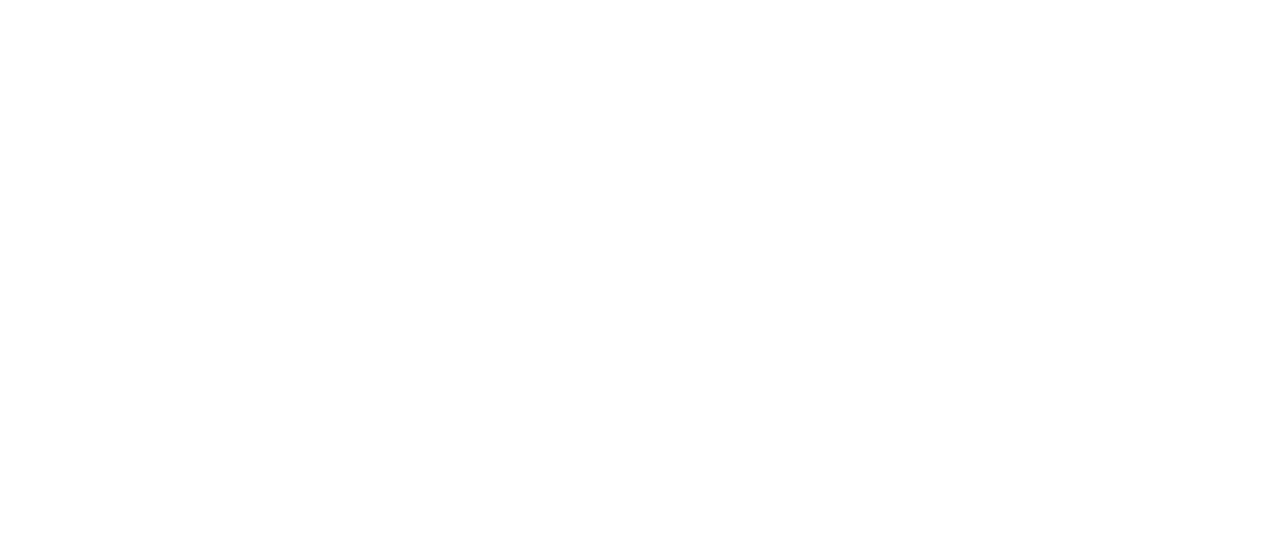
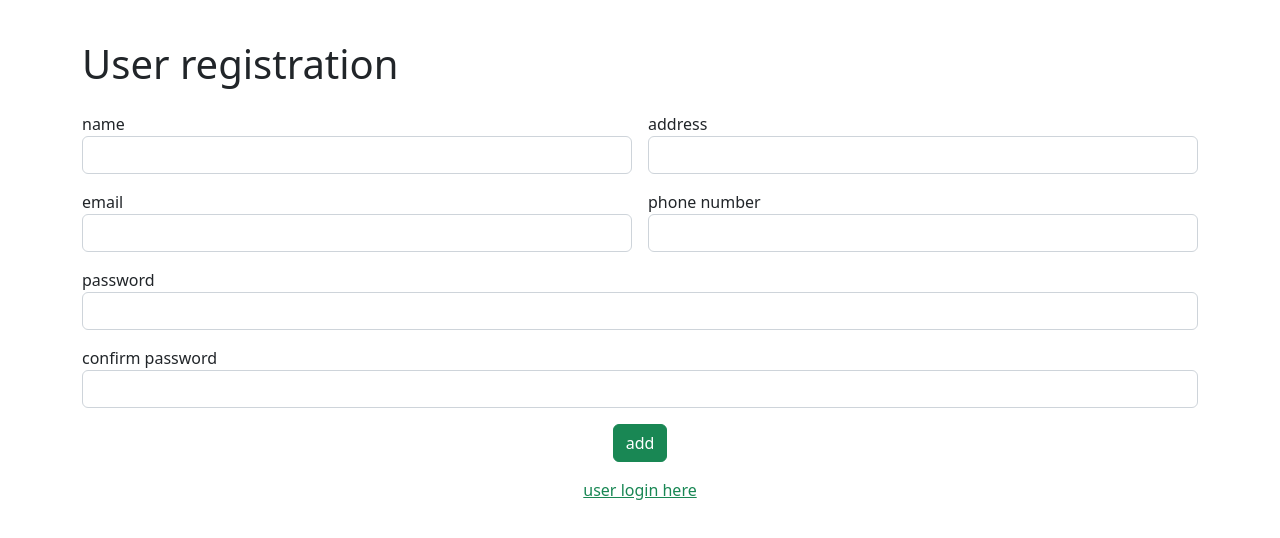
Before and after one commit to krishnanunnijp/shopping-cart-angular-app-2, an Angular app: page /signup in a window 1280 px wide. Before the commit this address led to /. Shown: the top 538 px of the page. Built offline with nearby package versions, Linux system fonts and the light colour scheme.

Commit message:
registration added

```diff
--- a/src/app/admin-login/admin-login.component.html
+++ b/src/app/admin-login/admin-login.component.html
@@ -17,10 +17,10 @@
                     <a (click)="login()" class="btn btn-info">login</a>
                 </div>
                 <div class="col-12 col-sm-12 col-md-12 col-lg-12 col-xl-12 col-xxl-12 text-center">
-                    <a href="" class="link-success">sign up here</a>
+                    <a href="/signup" class="link-success">sign up here</a>
                 </div>
                 <div class="col-12 col-sm-12 col-md-12 col-lg-12 col-xl-12 col-xxl-12 text-center">
-                    <a href="" class="link-success">user login  here</a>
+                    <a href="/user" class="link-success">user login  here</a>
                 </div>
 
             </div>
--- a/src/app/api.service.ts
+++ b/src/app/api.service.ts
@@ -7,5 +7,10 @@
 export class ApiService {
 
   constructor(private http:HttpClient) { }
-
+  addUser=(value:any)=>{
+    return this.http.post("http://localhost:8080/addUser",value)
+  }
+  fetchPassword=(value2:any)=>{
+    return this.http.post("http://localhost:8080/password",value2)
+  }
 }
--- /dev/null
+++ b/src/app/register-user/register-user.component.html
@@ -0,0 +1,41 @@
+<div class="container">
+    <div class="row">
+        <div class="col col-12 col-sm-12 col-md-12 col-lg-12 col-xl-12 col-xxl-12">
+            <div class="row g-3 mt-4">
+                <div class="col-12 col-sm-12 col-md-12 col-lg-12 col-xl-12 col-xxl-12">
+                    <h1> User registration</h1>
+                </div>
+                <div class="col col-12 col-sm-6 col-md-6 col-lg-6 col-xl-6 col-xxl-6">
+                    <label for="" class="forem-label"> name</label>
+                    <input name="name" [(ngModel)]="name" type="text" class="form-control">
+                </div>
+                <div class="col col-12 col-sm-6 col-md-6 col-lg-6 col-xl-6 col-xxl-6">
+                    <label for="" class="forem-label">address</label>
+                    <input  name="address" [(ngModel)]="address" type="text" class="form-control">
+                </div>
+                <div class="col col-12 col-sm-6 col-md-6 col-lg-6 col-xl-6 col-xxl-6">
+                    <label for="" class="forem-label">email</label>
+                    <input name="email" [(ngModel)]="email"  type="text" class="form-control">
+                </div>
+                <div class="col col-12 col-sm-6 col-md-6 col-lg-6 col-xl-6 col-xxl-6">
+                    <label for="" class="forem-label">phone number</label>
+                    <input name="phoneNumber" [(ngModel)]="phoneNumber" type="text" class="form-control">
+                </div>
+                <div class="col col-12 col-sm-12 col-md-12 col-lg-12 col-xl-12 col-xxl-12">
+                    <label for="" class="forem-label">password</label>
+                    <input name="password" [(ngModel)]="password" type="password" class="form-control">
+                </div>
+                <div class="col col-12 col-sm-12 col-md-12 col-lg-12 col-xl-12 col-xxl-12">
+                    <label for="" class="forem-label">confirm password</label>
+                    <input name="confirm_password" [(ngModel)]="confirm_password" type="password" class="form-control">
+                </div>
+                <div class="col col-12 col-sm-12 col-md-12 col-lg-12 col-xl-12 col-xxl-12 text-center">
+                    <button (click)="readValue()" class="btn btn-success">add</button>
+                </div>
+                <div class="col-12 col-sm-12 col-md-12 col-lg-12 col-xl-12 col-xxl-12 text-center">
+                    <a href="/user" class="link-success">user login  here</a>
+                </div>
+            </div>
+        </div>
+    </div>
+</div>
--- /dev/null
+++ b/src/app/register-user/register-user.component.ts
@@ -0,0 +1,49 @@
+import { Component } from '@angular/core';
+import { ApiService } from '../api.service';
+
+@Component({
+  selector: 'app-register-user',
+  templateUrl: './register-user.component.html',
+  styleUrls: ['./register-user.component.css']
+})
+export class RegisterUserComponent {
+  constructor(private api:ApiService){}
+  data:any={}
+  name=""
+  address=""
+  email=""
+  phoneNumber=""
+  password=""
+  confirm_password=""
+  readValue=()=>{
+     this.data={
+      "name":this.name,
+      "address":this.address,
+      "email":this.email,
+      "phoneno":this.phoneNumber,
+      "password":this.password
+    }
+    console.log(this.data)
+    if(this.password == this.confirm_password){
+    this.api.addUser(this.data).subscribe(
+      (generated:any)=>{
+        console.log(generated)
+        if(generated.status=="success"){
+          alert("added")
+        }
+        this.name=""
+        this.address=""
+        this.email=""
+        this.phoneNumber=""
+        this.password=""
+        this.confirm_password=""
+
+      }
+    )
+  }else{
+      alert("password must be same")
+    }
+
+  }
+
+}
--- /dev/null
+++ b/src/app/user-login/user-login.component.html
@@ -0,0 +1,25 @@
+<div class="container">
+    <div class="row">
+        <div class="col col-12 col-sm-12 col-md-12 col-lg-12 col-xl-12 col-xxl-12">
+            <div class="row g-3 mt-4">
+                <div class="col col-12 col-sm-12 col-md-12 col-lg-12 col-xl-12 col-xxl-12">
+                    <h1>Employee Login page</h1>
+                </div>
+                <div class="col col-12 col-sm-12 col-md-12 col-lg-12 col-xl-12 col-xxl-12">
+                    <label for="username" class="label-control">email:</label>
+                    <input name="email" [(ngModel)]="email" type="text" class="form-control">
+                </div>
+                <div class="col col-12 col-sm-12 col-md-12 col-lg-12 col-xl-12 col-xxl-12">
+                    <label for="password" class="label-control">password:</label>
+                    <input name="password" [(ngModel)]="password" type="password" class="form-control">
+                </div>
+                <div class="col col-12 col-sm-12 col-md-12 col-lg-12 col-xl-12 col-xxl-12">
+                    <button (click)="readData()" class="btn btn-primary">Login</button>
+                </div>
+                <div class="col-12 col-sm-12 col-md-12 col-lg-12 col-xl-12 col-xxl-12 ">
+                    <a href="\signup" class="link-primary">signup</a>
+                </div>
+            </div>
+        </div>
+    </div>
+</div>
--- /dev/null
+++ b/src/app/user-login/user-login.component.ts
@@ -0,0 +1,30 @@
+import { Component } from '@angular/core';
+import { ApiService } from '../api.service';
+
+@Component({
+  selector: 'app-user-login',
+  templateUrl: './user-login.component.html',
+  styleUrls: ['./user-login.component.css']
+})
+export class UserLoginComponent {
+  constructor(private api:ApiService){}
+  email=""
+  password=""
+  readData=()=>{
+    let data:any={
+      "email":this.email
+    }
+    this.api.fetchPassword(data).subscribe(
+      (generated:any)=>{
+        if(generated.password== this.password){
+          alert("login success")
+        }else{
+          alert("invalid password")
+        }
+      }
+    )
+
+
+  }
+
+}
```
Also changed, not shown: src/app/app.module.ts (+12 -2 lines), src/app/register-user/register-user.component.css (added), src/app/user-login/user-login.component.css (added).
